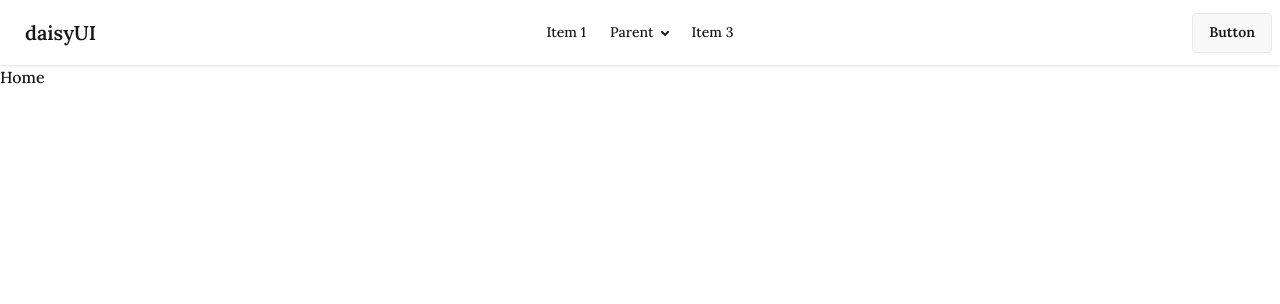
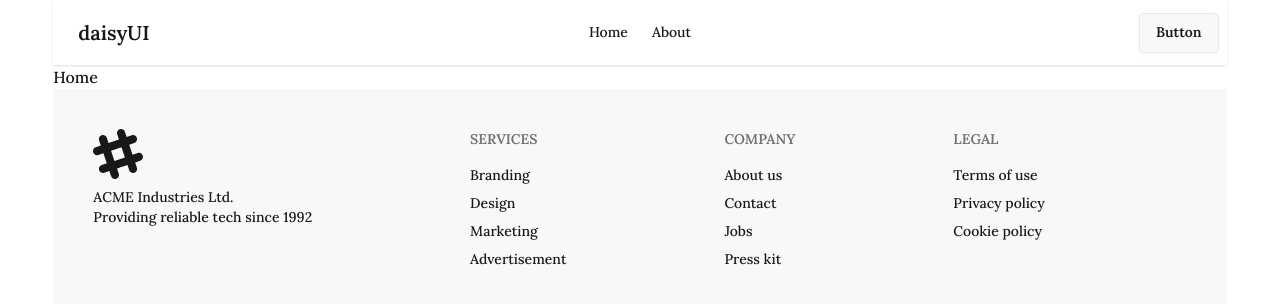
Before and after one commit to Iqbalhossen07/simple-firebase-auth, a React (Vite) app: page / in a window 1280 px wide. Shown: the top 304 px of the page. Built offline with nearby package versions, Linux system fonts and the light colour scheme.

Commit message:
footer has been added

```diff
--- a/src/Root/Root.jsx
+++ b/src/Root/Root.jsx
@@ -1,12 +1,14 @@
 import React from 'react'
 import Header from '../components/Header/Header'
 import { Outlet } from 'react-router'
+import Footer from '../components/Footer/Footer'
 
 function Root() {
   return (
-      <div>
+      <div className='w-11/12 mx-auto'>
           <Header></Header>
           <Outlet></Outlet>
+          <Footer></Footer>
     </div>
   )
 }
--- /dev/null
+++ b/src/components/Footer/Footer.jsx
@@ -0,0 +1,50 @@
+import React from 'react'
+
+function Footer() {
+  return (
+    <div>
+      <footer className="footer sm:footer-horizontal bg-base-200 text-base-content p-10">
+        <aside>
+          <svg
+            width="50"
+            height="50"
+            viewBox="0 0 24 24"
+            xmlns="http://www.w3.org/2000/svg"
+            fillRule="evenodd"
+            clipRule="evenodd"
+            className="fill-current"
+          >
+            <path d="M22.672 15.226l-2.432.811.841 2.515c.33 1.019-.209 2.127-1.23 2.456-1.15.325-2.148-.321-2.463-1.226l-.84-2.518-5.013 1.677.84 2.517c.391 1.203-.434 2.542-1.831 2.542-.88 0-1.601-.564-1.86-1.314l-.842-2.516-2.431.809c-1.135.328-2.145-.317-2.463-1.229-.329-1.018.211-2.127 1.231-2.456l2.432-.809-1.621-4.823-2.432.808c-1.355.384-2.558-.59-2.558-1.839 0-.817.509-1.582 1.327-1.846l2.433-.809-.842-2.515c-.33-1.02.211-2.129 1.232-2.458 1.02-.329 2.13.209 2.461 1.229l.842 2.515 5.011-1.677-.839-2.517c-.403-1.238.484-2.553 1.843-2.553.819 0 1.585.509 1.85 1.326l.841 2.517 2.431-.81c1.02-.33 2.131.211 2.461 1.229.332 1.018-.21 2.126-1.23 2.456l-2.433.809 1.622 4.823 2.433-.809c1.242-.401 2.557.484 2.557 1.838 0 .819-.51 1.583-1.328 1.847m-8.992-6.428l-5.01 1.675 1.619 4.828 5.011-1.674-1.62-4.829z"></path>
+          </svg>
+          <p>
+            ACME Industries Ltd.
+            <br />
+            Providing reliable tech since 1992
+          </p>
+        </aside>
+        <nav>
+          <h6 className="footer-title">Services</h6>
+          <a className="link link-hover">Branding</a>
+          <a className="link link-hover">Design</a>
+          <a className="link link-hover">Marketing</a>
+          <a className="link link-hover">Advertisement</a>
+        </nav>
+        <nav>
+          <h6 className="footer-title">Company</h6>
+          <a className="link link-hover">About us</a>
+          <a className="link link-hover">Contact</a>
+          <a className="link link-hover">Jobs</a>
+          <a className="link link-hover">Press kit</a>
+        </nav>
+        <nav>
+          <h6 className="footer-title">Legal</h6>
+          <a className="link link-hover">Terms of use</a>
+          <a className="link link-hover">Privacy policy</a>
+          <a className="link link-hover">Cookie policy</a>
+        </nav>
+      </footer>
+    </div>
+  );
+}
+
+export default Footer
--- a/src/components/Header/Header.jsx
+++ b/src/components/Header/Header.jsx
@@ -1,6 +1,8 @@
 import React from 'react'
+import { NavLink } from 'react-router';
 
 function Header() {
+
   return (
     <div className="navbar bg-base-100 shadow-sm">
       <div className="navbar-start">
@@ -27,21 +29,11 @@
             className="menu menu-sm dropdown-content bg-base-100 rounded-box z-1 mt-3 w-52 p-2 shadow"
           >
             <li>
-              <a>Item 1</a>
+              <NavLink to={"/"}> Home</NavLink>
             </li>
+
             <li>
-              <a>Parent</a>
-              <ul className="p-2">
-                <li>
-                  <a>Submenu 1</a>
-                </li>
-                <li>
-                  <a>Submenu 2</a>
-                </li>
-              </ul>
-            </li>
-            <li>
-              <a>Item 3</a>
+              <NavLink to={"/about"}> About</NavLink>
             </li>
           </ul>
         </div>
@@ -50,23 +42,10 @@
       <div className="navbar-center hidden lg:flex">
         <ul className="menu menu-horizontal px-1">
           <li>
-            <a>Item 1</a>
+            <NavLink to={"/"}>Home</NavLink>
           </li>
           <li>
-            <details>
-              <summary>Parent</summary>
-              <ul className="p-2 bg-base-100 w-40 z-1">
-                <li>
-                  <a>Submenu 1</a>
-                </li>
-                <li>
-                  <a>Submenu 2</a>
-                </li>
-              </ul>
-            </details>
-          </li>
-          <li>
-            <a>Item 3</a>
+            <NavLink to={"/about"}>About</NavLink>
           </li>
         </ul>
       </div>
```
